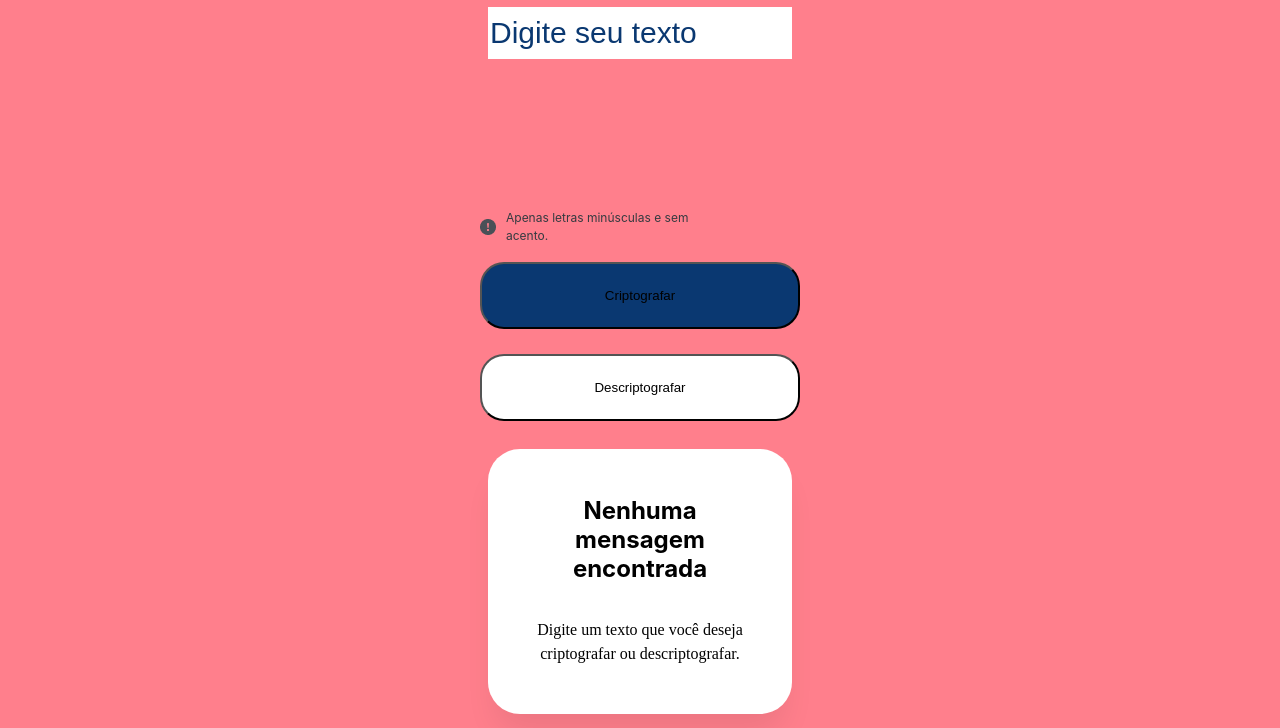
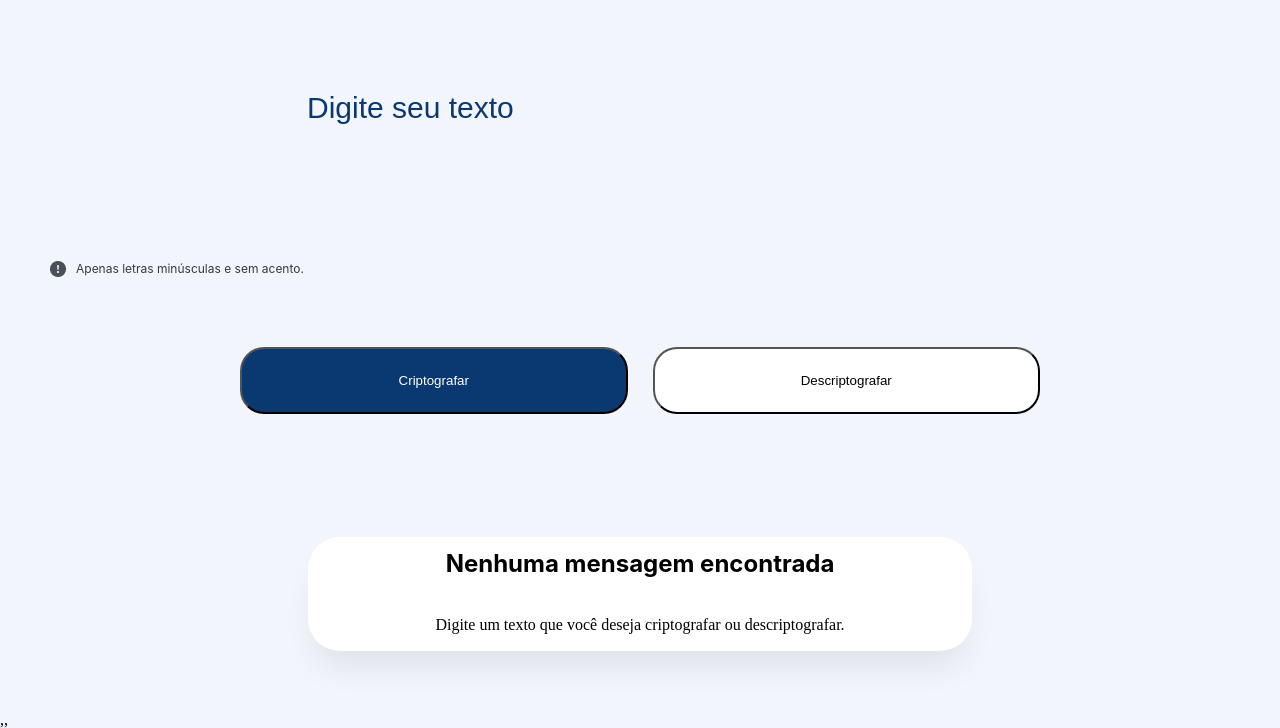
Before and after one commit to Rafazg/text-decoder, a plain HTML site: page index.html in a window 1280 px wide. Shown: the part 72-800 px from the top of the page. Drawn offline with Linux system fonts and the light colour scheme.

Commit message:
Adição da responsividade para tablets

```diff
--- a/src/assets/css/layout/layout.css
+++ b/src/assets/css/layout/layout.css
@@ -24,11 +24,16 @@
     height: 100%;
   }
 
+  .text-container{
+    margin-top: 30px;
+  }
+
   .text-container input{
     border: 2px;
     height: 50px;
     width: 300px;
     font-size: 30px;
+    background-color: #343a4000;
   }
 
   .text-container input::placeholder{
@@ -73,6 +78,7 @@
     border-radius: 24px;
     padding: 24px;
     background-color: #0a3871;
+    color: #ffffff;
   }
   .descriptButton {
     border-radius: 24px;
@@ -114,8 +120,44 @@
 /* Tablet Style */
 @media (min-width: 768px) {
   body {
-    background-color: rgb(255, 127, 140);
+    background-color: #F3F5FC;
   }
+
+  .text-container{
+    width: 670px;
+  }
+
+  .center-container{
+    display: flex;
+    justify-content: center;
+    align-items: center;
+    width: 100%;
+  }
+  .atention-container{
+    position: absolute;
+    top: 320px;
+    left: 50px;
+  }
+  .buttons-container{
+    display: flex;
+    flex-direction: row;
+    justify-content: center;
+    width: 800px;
+  }
+
+  .criptButton, .descriptButton{
+    width: 700px;
+  }
+
+  .card-container{
+    display: flex;
+    width: 600px;
+    height: 50px;
+    flex-direction: column;
+    justify-content: center;
+    align-items: center;
+  }
+
   aside {
     visibility: hidden;
   }
```
Also changed, not shown: index.html (+1 -0 lines).
